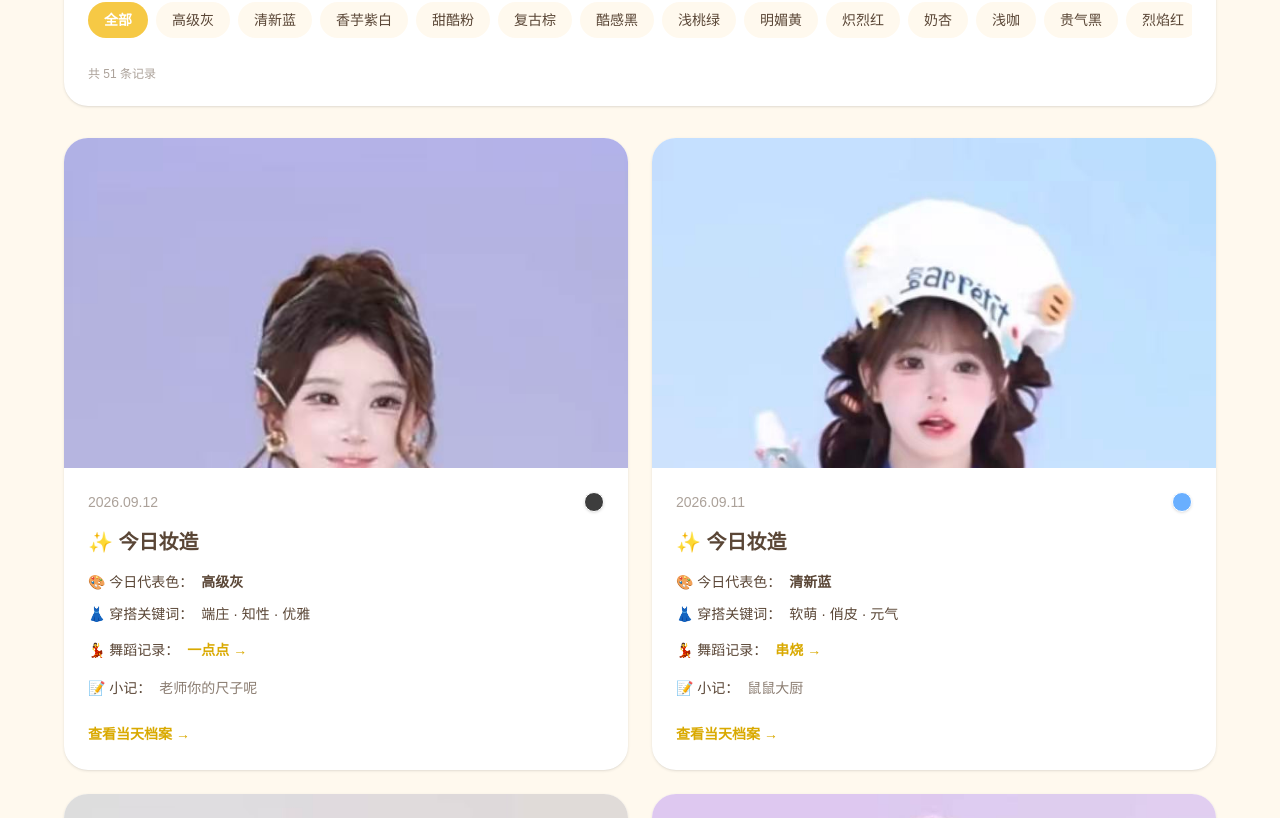
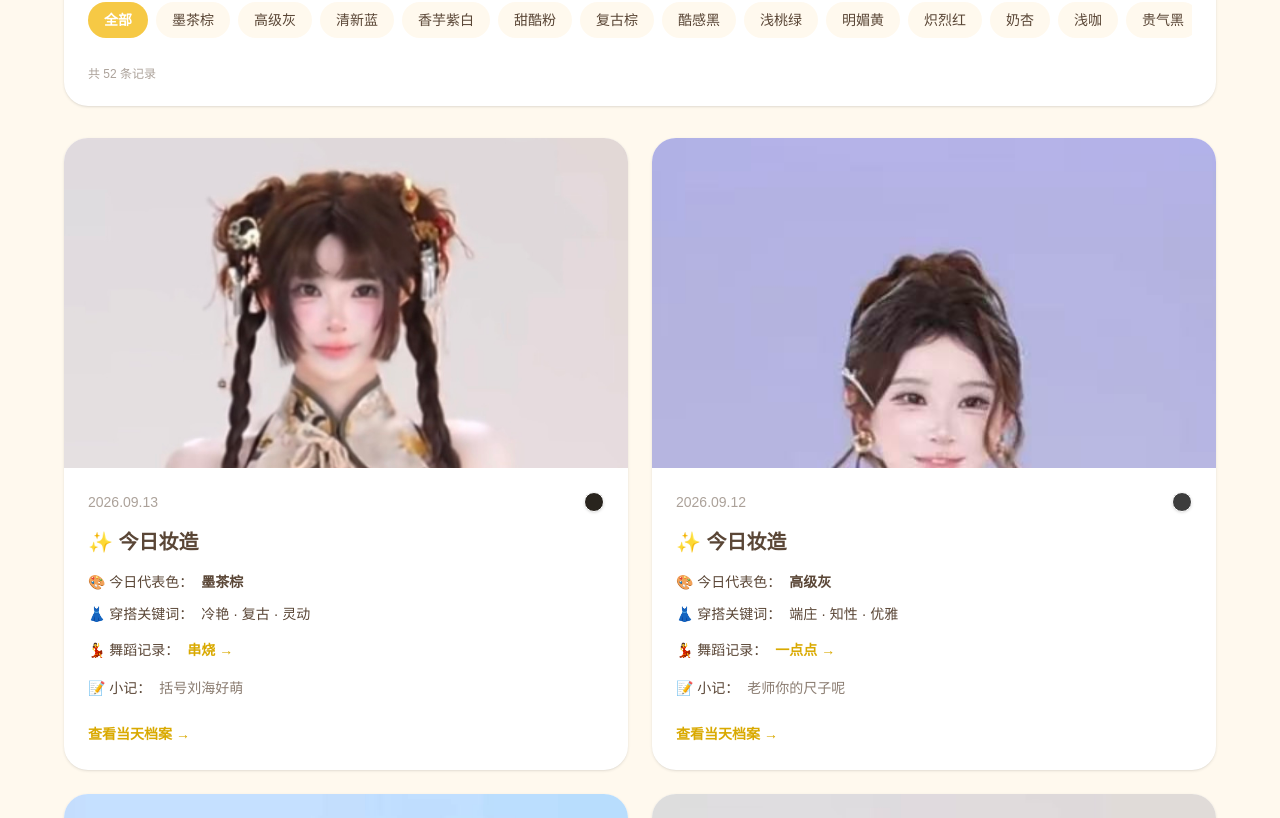
Before and after one commit to niyazhu229-netizen/kuikuizi-daily-archive, a Next.js app: page /daily in a window 1280 px wide. Shown: the part 370-1188 px from the top of the page. Built offline with nearby package versions, Linux system fonts and the light colour scheme.

Commit message:
add 2026-09-13

```diff
--- a/data/daily.ts
+++ b/data/daily.ts
@@ -1,4 +1,27 @@
 export const dailyRecords = [
+  {
+  date: "2026.09.13"
+,
+  image: "/photos/2026-09-13.jpg"
+,
+  color: "墨茶棕"
+,
+  colorCode: "#29241e"
+,
+  keywords: "冷艳 · 复古 · 灵动"
+,
+
+  dance
+: {
+    name: "串烧"
+,
+    video: "/videos/2026-09-13.mp4"
+,
+    note: "古人跳舞嘞"
+  },
+
+  note: "括号刘海好萌"
+},
   {
   date: "2026.09.12"
 ,
```
Also changed, not shown: public/photos/2026-09-13.jpg (added), 1 other file (tests, documents, lock files or other folders).
